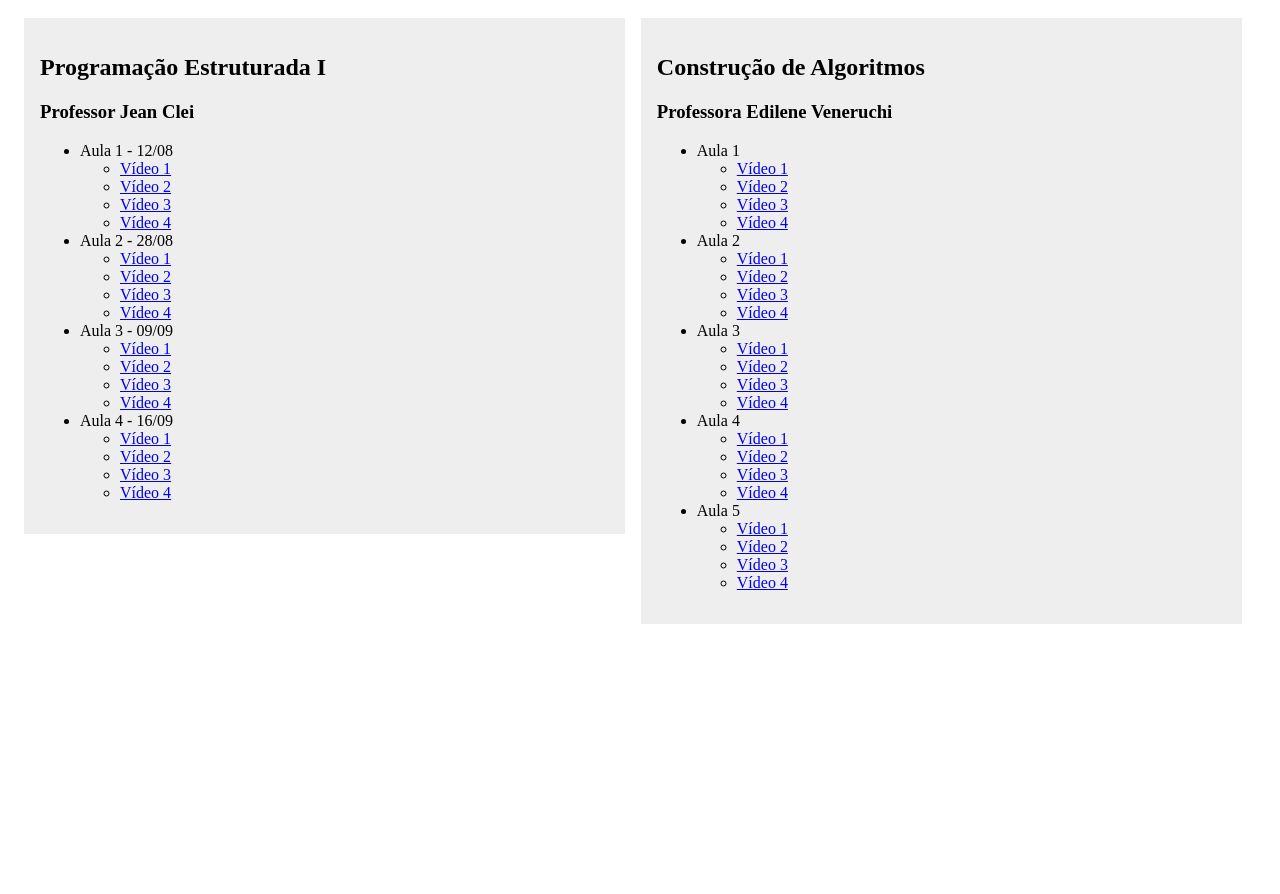
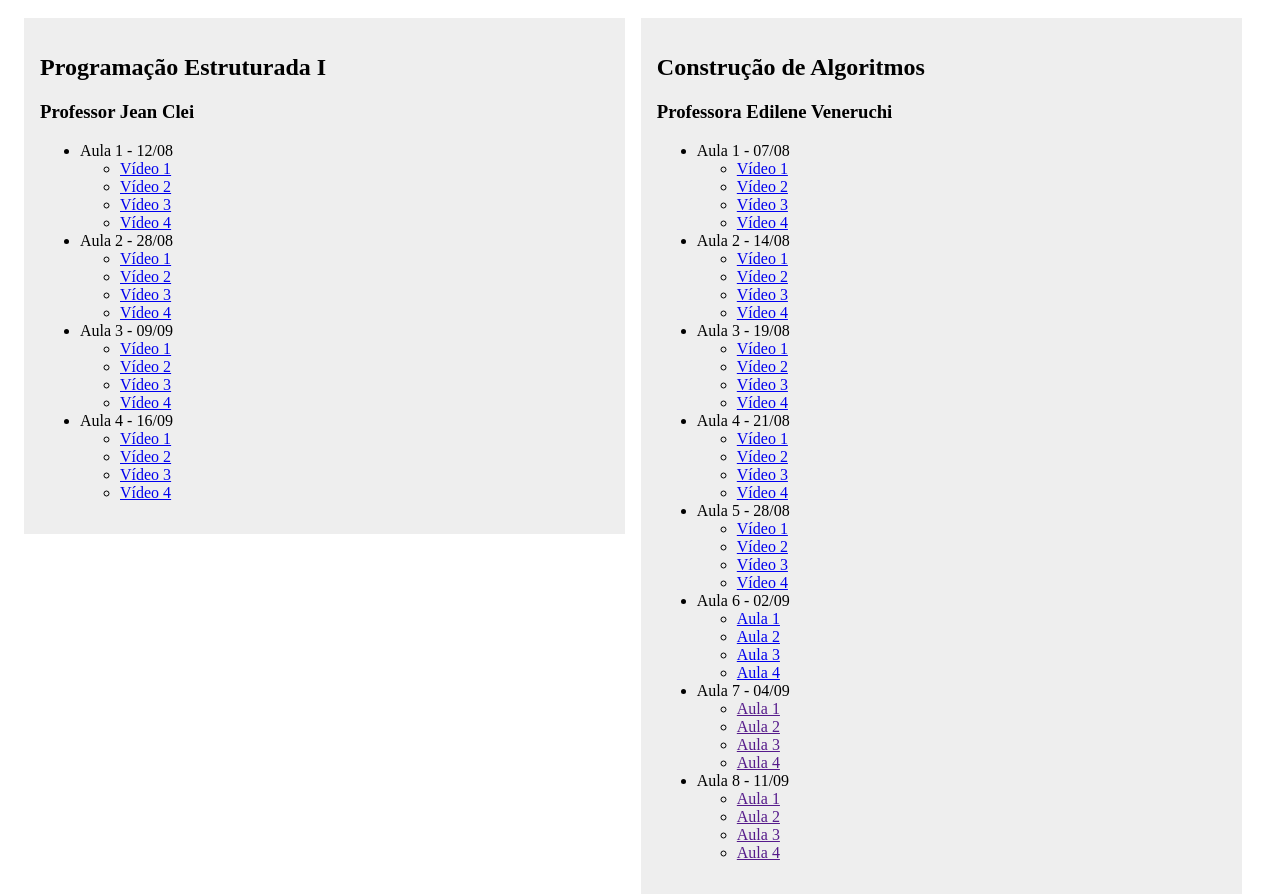
Before and after one commit to pbalduino/videos, a plain HTML site: page index.html in a window 1280 px wide. Shown: the part 48-942 px from the top of the page. Before the commit the page ends 800 px from the top, so only its background shows below. Drawn offline with Linux system fonts and the light colour scheme.

Commit message:
Aula 6 - Edilene Veneruchi

```diff
--- a/index.html
+++ b/index.html
@@ -58,41 +58,62 @@
       <h2>Construção de Algoritmos</h2>
       <h3>Professora Edilene Veneruchi</h3>
       <ul>
-        <li>Aula 1</li>
+        <li>Aula 1 - 07/08</li>
         <ul>
           <li><a href="http://webcast.sambatech.com.br/805640/origin1/account/182/11/2013-08-08/video/7962945f04943cf2135c1762335be953/CN070813TAS0108CAL0104AX.mp4">Vídeo 1</a></li>
           <li><a href="http://webcast.sambatech.com.br/805640/origin1/account/182/11/2013-08-08/video/78327a54fc1ca5ac957556980a79b1bc/CN070813TAS0108CAL0204AX.mp4">Vídeo 2</a></li>
           <li><a href="http://webcast.sambatech.com.br/805640/origin1/account/182/11/2013-08-08/video/ca3de48ea6c75c95f32957a6e426002a/CN070813TAS0108CAL0304AX.mp4">Vídeo 3</a></li>
           <li><a href="http://webcast.sambatech.com.br/805640/origin1/account/182/11/2013-08-08/video/6f682f192bd060739342ec9c6698b10d/CN070813TAS0108CAL0404AX.mp4">Vídeo 4</a></li>
         </ul>
-        <li>Aula 2</li>
+        <li>Aula 2 - 14/08</li>
         <ul>
           <li><a href="http://webcast.sambatech.com.br/805640/origin1/account/182/11/2013-08-10/video/a10cd0be27fb24f02ba25fa1043db438/CN140813TAS0208CAL0104AX.mp4">Vídeo 1</a></li>
           <li><a href="http://webcast.sambatech.com.br/805640/origin1/account/182/11/2013-08-09/video/6044c10c5cdc191d3894c51d432f467f/CN140813TAS0208CAL0204AX.mp4">Vídeo 2</a></li>
           <li><a href="http://webcast.sambatech.com.br/805640/origin1/account/182/11/2013-08-10/video/a7ec44d829eb02693fbe1eb4138ea400/CN140813TAS0208CAL0304AX.mp4">Vídeo 3</a></li>
           <li><a href="http://webcast.sambatech.com.br/805640/origin1/account/182/11/2013-08-10/video/2403c94890252fbf4b943522d5463fc6/CN140813TAS0208CAL0404AX.mp4">Vídeo 4</a></li>
         </ul>
-        <li>Aula 3</li>
+        <li>Aula 3 - 19/08</li>
         <ul>
           <li><a href="http://webcast.sambatech.com.br/805640/origin1/account/182/11/2013-08-15/video/f0c1fc9ae921feea03d9c3defd6a7226/CN190813TAS0308CAL0104AX.mp4">Vídeo 1</a></li>
           <li><a href="http://webcast.sambatech.com.br/805640/origin1/account/182/11/2013-08-15/video/1ad96de4c20a1a6c9f397199d4b4d10a/CN190813TAS0308CAL0204AX.mp4">Vídeo 2</a></li>
           <li><a href="http://webcast.sambatech.com.br/805640/origin1/account/182/11/2013-08-15/video/33d65911bd2c02e91d431fbf54157c80/CN190813TAS0308CAL0304AX.mp4">Vídeo 3</a></li>
           <li><a href="http://webcast.sambatech.com.br/805640/origin1/account/182/11/2013-08-15/video/e1f29b23ab2a38931b38c884ac9294b2/CN190813TAS0308CAL0404AX.mp4">Vídeo 4</a></li>
         </ul>
-        <li>Aula 4</li>
+        <li>Aula 4 - 21/08</li>
         <ul>
           <li><a href="http://webcast.sambatech.com.br/805640/origin1/account/182/11/2013-08-20/video/d05df7d854d21bc6e0ceb6e25acab368/CN210813TAS0408CAL0104AX.mp4">Vídeo 1</a></li>
           <li><a href="http://webcast.sambatech.com.br/805640/origin1/account/182/11/2013-08-20/video/4887dd8f4aaa1cbb7d06cc46ac28e873/CN210813TAS0408CAL0204AX.mp4">Vídeo 2</a></li>
           <li><a href="http://webcast.sambatech.com.br/805640/origin1/account/182/11/2013-08-20/video/6b5d49d5a8c92377a60c12b76739c11c/CN210813TAS0408CAL0304AX.mp4">Vídeo 3</a></li>
           <li><a href="http://webcast.sambatech.com.br/805640/origin1/account/182/11/2013-08-20/video/b11570852be7fd8d36f30ede5350a17b/CN210813TAS0408CAL0404AX.mp4">Vídeo 4</a></li>
         </ul>
-        <li>Aula 5</li>
+        <li>Aula 5 - 28/08</li>
         <ul>
           <li><a href="http://webcast.sambatech.com.br/805640/origin1/account/182/11/2013-08-24/video/4968752144c14a8207f72fd4f93c99e0/CN280813TAS0508CAL0104AX.mp4">Vídeo 1</a></li>
           <li><a href="http://webcast.sambatech.com.br/805640/origin1/account/182/11/2013-08-24/video/73677719011822c50b3251994a4ac6f0/CN280813TAS0508CAL0204AX.mp4">Vídeo 2</a></li>
           <li><a href="http://webcast.sambatech.com.br/805640/origin1/account/182/11/2013-08-24/video/9481f45251fd194a87e3bcb372f8e31b/CN280813TAS0508CAL0304AX.mp4">Vídeo 3</a></li>
           <li><a href="http://webcast.sambatech.com.br/805640/origin1/account/182/11/2013-08-24/video/95ab822f41ae2e3b739f68b937f35739/CN280813TAS0508CAL0404AX.mp4">Vídeo 4</a></li>
         </ul>
+        <li>Aula 6 - 02/09</li>
+        <ul>
+          <li><a href="http://webcast.sambatech.com.br/805640/origin1/account/182/11/2013-08-30/video/998cf56b459db8be57e65c322a141e50/CN020913TAS0608CAL0104AX.mp4">Aula 1</a></li>
+          <li><a href="http://webcast.sambatech.com.br/805640/origin1/account/182/11/2013-08-30/video/f470bde0a69018266831fc7a2d6bfa02/CN020913TAS0608CAL0204AX.mp4">Aula 2</a></li>
+          <li><a href="http://webcast.sambatech.com.br/805640/origin1/account/182/11/2013-08-30/video/b0d0c9817e51fd41050e9fd89b75af5d/CN020913TAS0608CAL0304AX.mp4">Aula 3</a></li>
+          <li><a href="http://webcast.sambatech.com.br/805640/origin1/account/182/11/2013-08-30/video/0a90bf1f2ae5a974f1924141b369a0ac/CN020913TAS0608CAL0404AX.mp4">Aula 4</a></li>
+        </ul>
+        <li>Aula 7 - 04/09</li>
+        <ul>
+          <li><a href="">Aula 1</a></li>
+          <li><a href="">Aula 2</a></li>
+          <li><a href="">Aula 3</a></li>
+          <li><a href="">Aula 4</a></li>
+        </ul>
+        <li>Aula 8 - 11/09</li>
+        <ul>
+          <li><a href="">Aula 1</a></li>
+          <li><a href="">Aula 2</a></li>
+          <li><a href="">Aula 3</a></li>
+          <li><a href="">Aula 4</a></li>
+        </ul>
       </ul>
     </div>
   </body>
```
